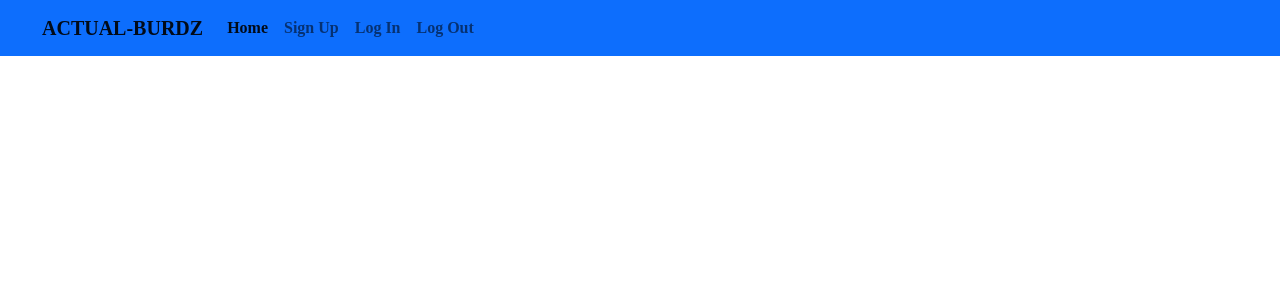
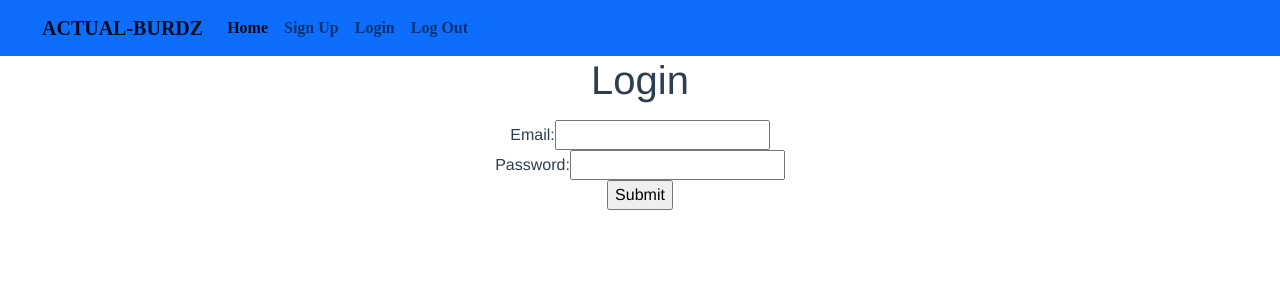
Before and after one commit to DeeGeeW/capstone-frontend, a Vue app: page /login in a window 1280 px wide. Shown: the top 300 px of the page. Built offline with nearby package versions, Linux system fonts and the light colour scheme; a web font is replaced by a local one.

Commit message:
added login and logout temporarily nulling my jwt needs reveiw later

```diff
--- a/src/App.vue
+++ b/src/App.vue
@@ -22,10 +22,10 @@
             <a class="nav-link" href="/signup">Sign Up</a>
           </li>
           <li class="nav-item">
-            <a class="nav-link" href="#">Log In</a>
+            <a class="nav-link" href="/login">Login</a>
           </li>
           <li class="nav-item">
-            <a class="nav-link" href="#">Log Out</a>
+            <a class="nav-link" href="/logout">Log Out</a>
           </li>
         </ul>
       </div>
--- a/src/router/index.js
+++ b/src/router/index.js
@@ -2,8 +2,8 @@ import { createRouter, createWebHistory } from "vue-router";
 import HomeView from "../views/HomeView.vue";
 import AboutView from "../views/AboutView.vue";
 import SignupView from "../views/SignupView.vue";
-// import SignupView from "../views/SignupView.vue";
-// import LoginView from "../views/LoginView.vue";
+import LoginView from "../views/LoginView.vue";
+import LogoutView from "../views/LogoutView.vue";
 // import BirdIndex from "../views/BirdIndex.vue";
 
 const routes = [
@@ -21,6 +21,8 @@ const routes = [
     component: AboutView,
   },
   { path: "/signup", name: "signup", component: SignupView },
+  { path: "/login", name: "login", component: LoginView },
+  { path: "/logout", name: "logout", component: LogoutView },
   // {
   //   path: "/signup",
   //   name: "signup",
--- /dev/null
+++ b/src/views/LoginView.vue
@@ -0,0 +1,49 @@
+<script>
+import axios from "axios";
+
+export default {
+  data: function () {
+    return {
+      newSessionParams: {},
+      errors: [],
+    };
+  },
+  methods: {
+    submit: function () {
+      axios
+        .post("/sessions", this.newSessionParams)
+        .then((response) => {
+          axios.defaults.headers.common["Authorization"] = "Bearer " + response.data.jwt;
+          localStorage.setItem("jwt", response.data.jwt);
+          this.$router.push("/");
+        })
+        .catch((error) => {
+          console.log(error.response);
+          this.errors = ["Invalid email or password."];
+          this.email = "";
+          this.password = "";
+        });
+    },
+  },
+};
+</script>
+
+<template>
+  <div class="login">
+    <form v-on:submit.prevent="submit()">
+      <h1>Login</h1>
+      <ul>
+        <li v-for="error in errors" v-bind:key="error">{{ error }}</li>
+      </ul>
+      <div>
+        <label>Email:</label>
+        <input type="email" v-model="newSessionParams.email" />
+      </div>
+      <div>
+        <label>Password:</label>
+        <input type="password" v-model="newSessionParams.password" />
+      </div>
+      <input type="submit" value="Submit" />
+    </form>
+  </div>
+</template>
--- /dev/null
+++ b/src/views/LogoutView.vue
@@ -0,0 +1,15 @@
+<script>
+import axios from "axios";
+
+export default {
+  created: function () {
+    delete axios.defaults.headers.common["Authorization"];
+    localStorage.removeItem("jwt");
+    this.$router.push("/");
+  },
+};
+</script>
+
+<template>
+  <div class="logout"></div>
+</template>
```
